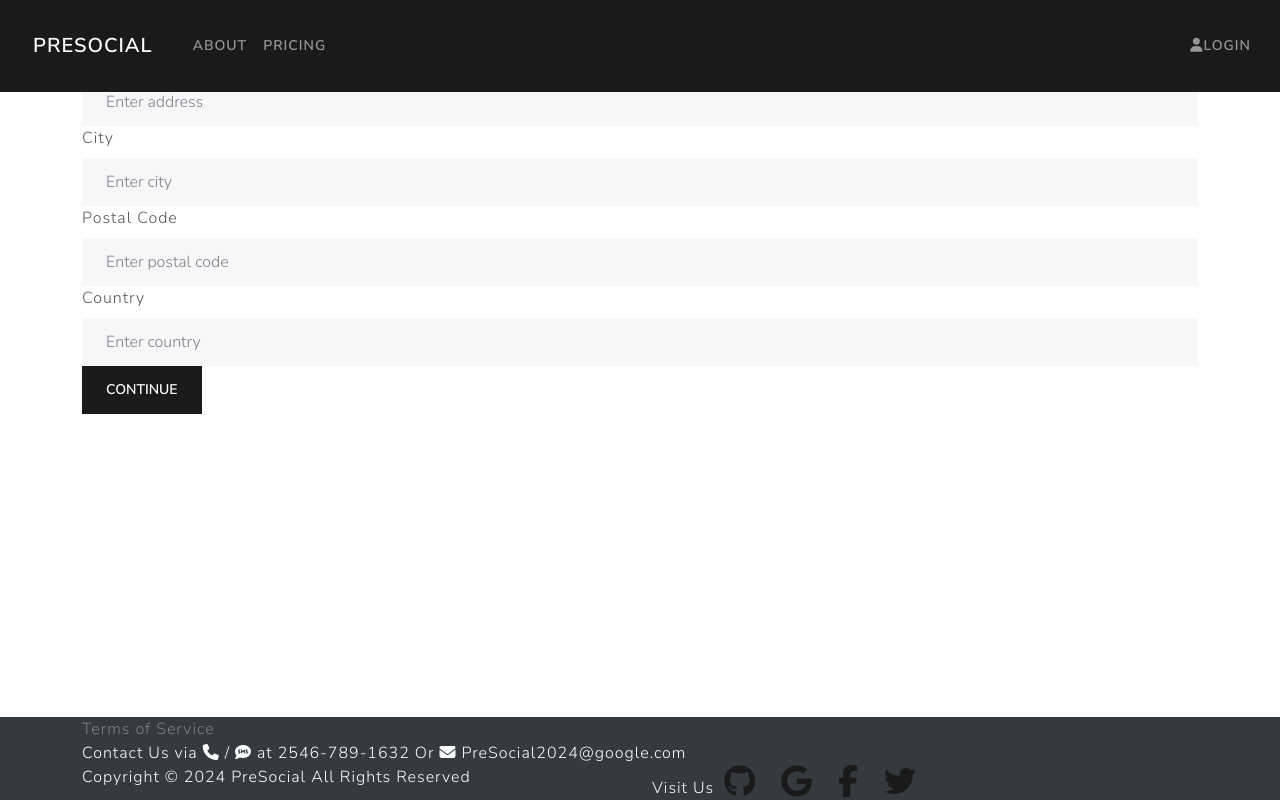
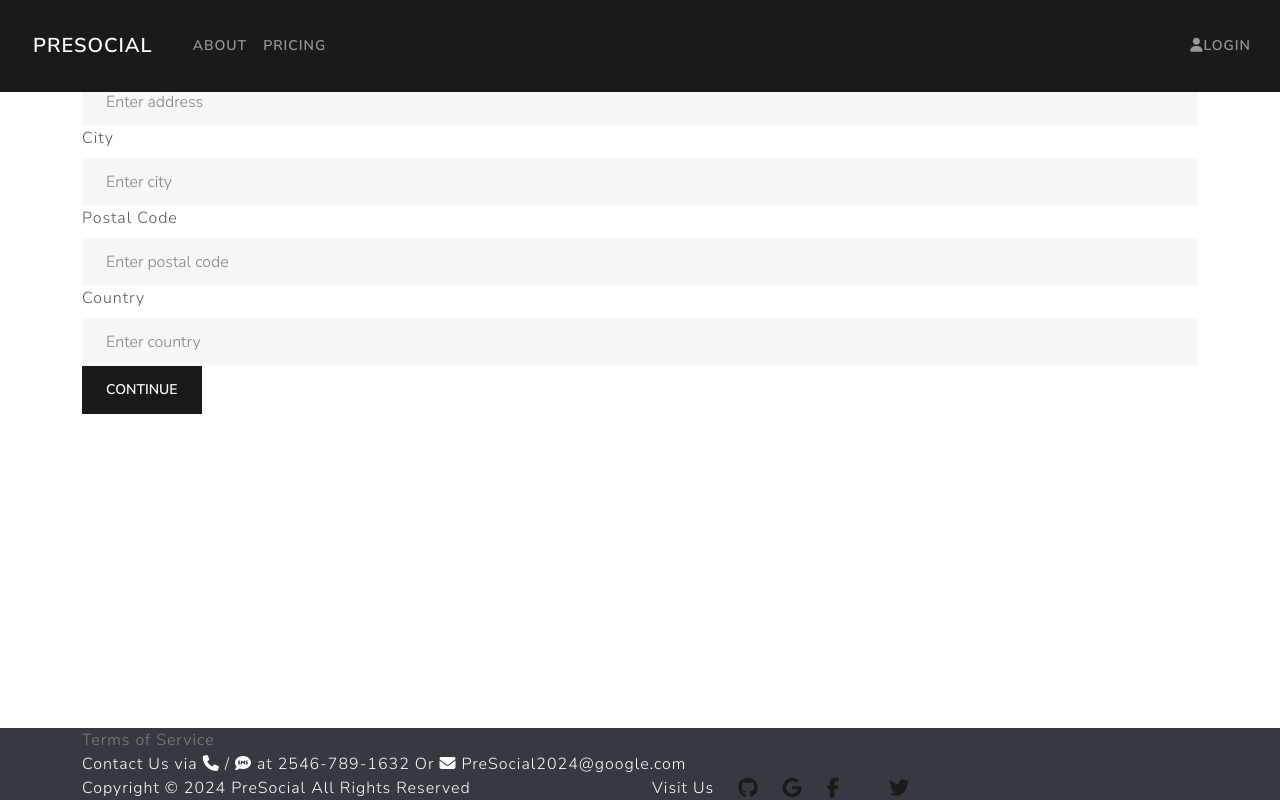
Before and after one commit to SinCalamity/PreSocial, a React (Create React App) app in the folder frontend/: page /shipping in a window 1280 px wide. Built offline with nearby package versions, Linux system fonts and the light colour scheme.

Commit message:
Update Footer.jsx

```diff
--- a/frontend/src/Components/Footer.jsx
+++ b/frontend/src/Components/Footer.jsx
@@ -23,21 +23,21 @@ return (
 
                 <Col className='text-right' color='black'>Copyright &copy; 2024 PreSocial All Rights Reserved</Col>
                     <Col className='call' color='black'>
-                    Visit Us&nbsp;&nbsp;
-                    <Link to="https://github.com/" target="_blank">
-                    <i class="fa-brands fa-github fa-2x"></i>
+                    Visit Us
+                    <Link to="https://github.com/" target="_blank" style={{paddingLeft: "3vh"}}>
+                    <i class="fa-brands fa-github fa-lg"></i>
+                    </Link>
+
+                    <Link to="https://www.google.com/" target="_blank" style={{paddingLeft: "3vh"}}>
+                    <i class="fa-brands fa-google fa-lg"></i>
+                    </Link>
+
+                    <Link to="https://www.facebook.com/" target="_blank" style={{paddingLeft: "3vh"}}>
+                    <i class="fa-brands fa-facebook-f fa-lg"></i>
                     </Link>
                     &nbsp;&nbsp;&nbsp;&nbsp;&nbsp;
-                    <Link to="https://www.google.com/" target="_blank">
-                    <i class="fa-brands fa-google fa-2x"></i>
-                    </Link>
-                    &nbsp;&nbsp;&nbsp;&nbsp;&nbsp;
-                    <Link to="https://www.facebook.com/" target="_blank">
-                    <i class="fa-brands fa-facebook-f fa-2x"></i>
-                    </Link>
-                    &nbsp;&nbsp;&nbsp;&nbsp;&nbsp;
-                    <Link to="https://twitter.com/" target="_blank">
-                    <i class="fa-brands fa-twitter fa-2x"></i>
+                    <Link to="https://twitter.com/" target="_blank" style={{paddingLeft: "3vh"}}>
+                    <i class="fa-brands fa-twitter fa-lg"></i>
                     </Link>
                 </Col>
             </Row>
```
